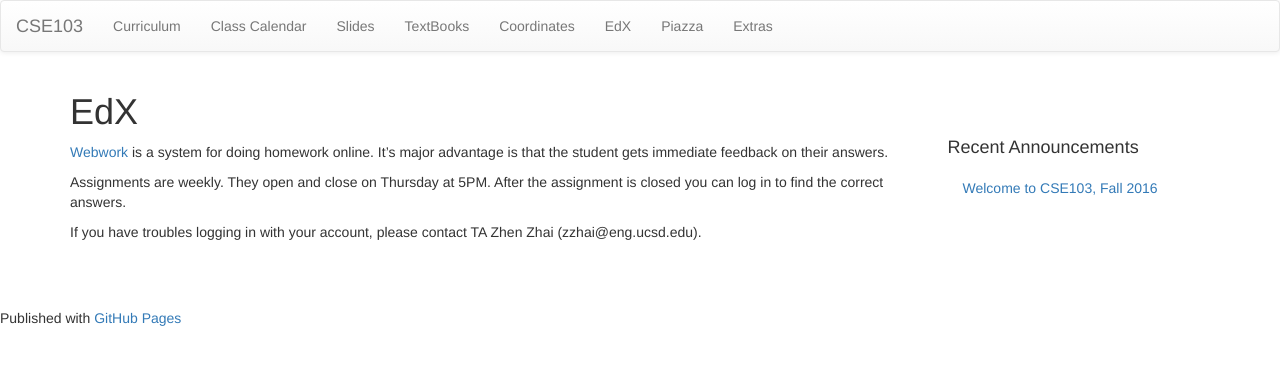
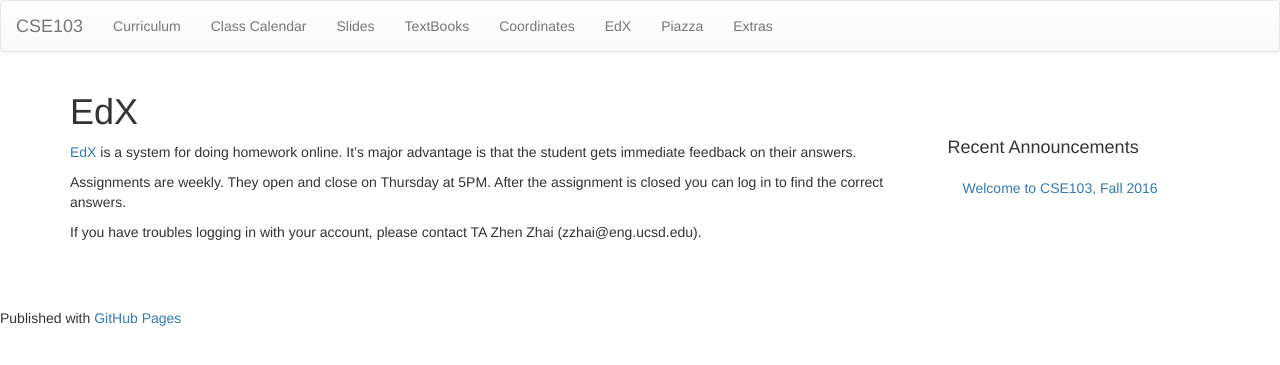
Before and after one commit to cse103/cse103.github.io, a Jekyll site: the page built from pages/4.EdX.md, in a window 1280 px wide. Shown: the top 365 px of the page. Built offline with Jekyll 4.4.1, drawn with Linux system fonts in a browser that asks for light colours; nearby versions of some CDN libraries.

Commit message:
update edx link

```diff
--- a/pages/4.EdX.md
+++ b/pages/4.EdX.md
@@ -3,7 +3,7 @@
 title: EdX
 ---
 
-[Webwork](http://edx.cse.ucsd.edu)
+[EdX](http://edx.cse.ucsd.edu/courses/course-v1:UCSD+CSE103+2016_Fall/info)
 is a system for doing homework online. It's major advantage is
 that the student gets immediate feedback on their answers.
 
```
